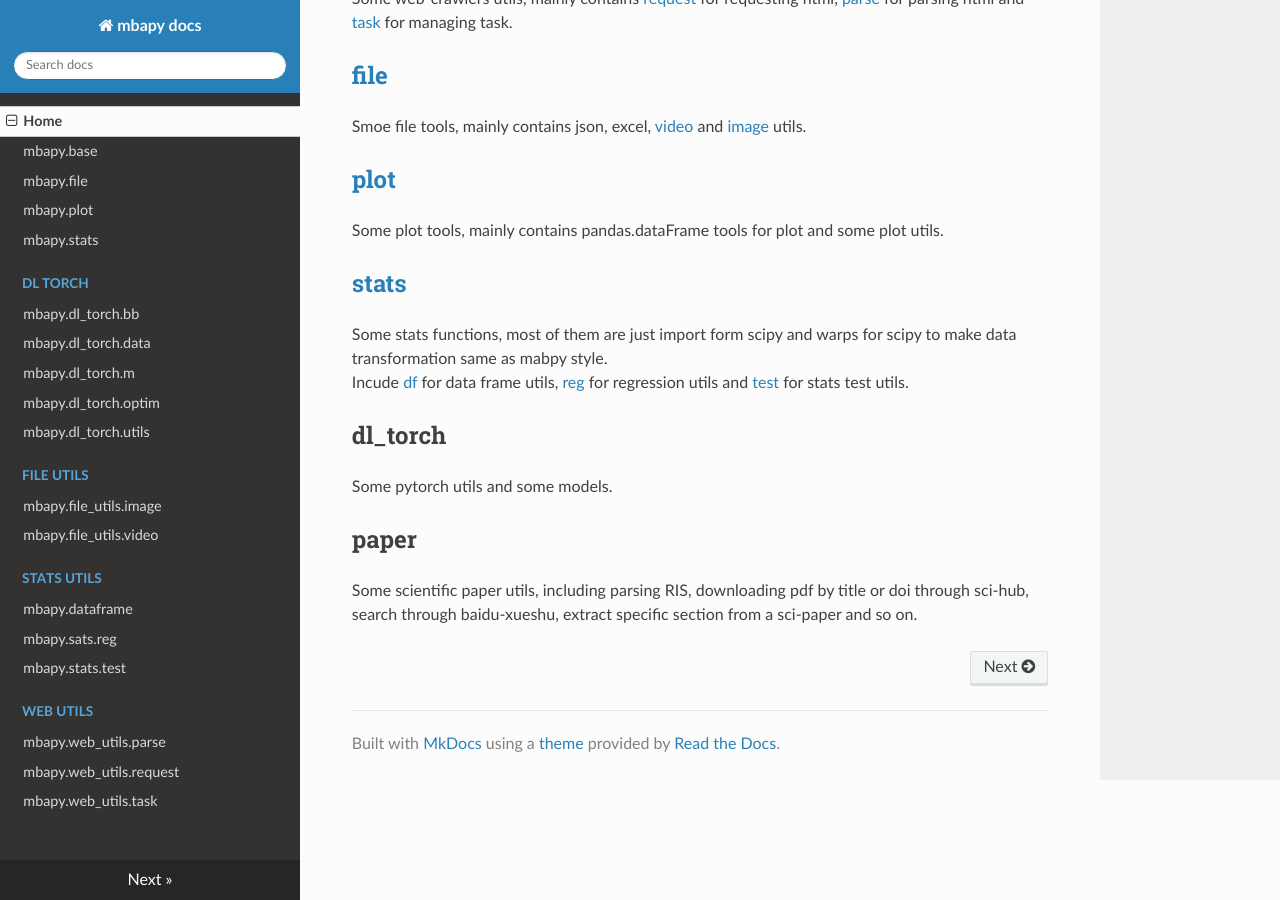
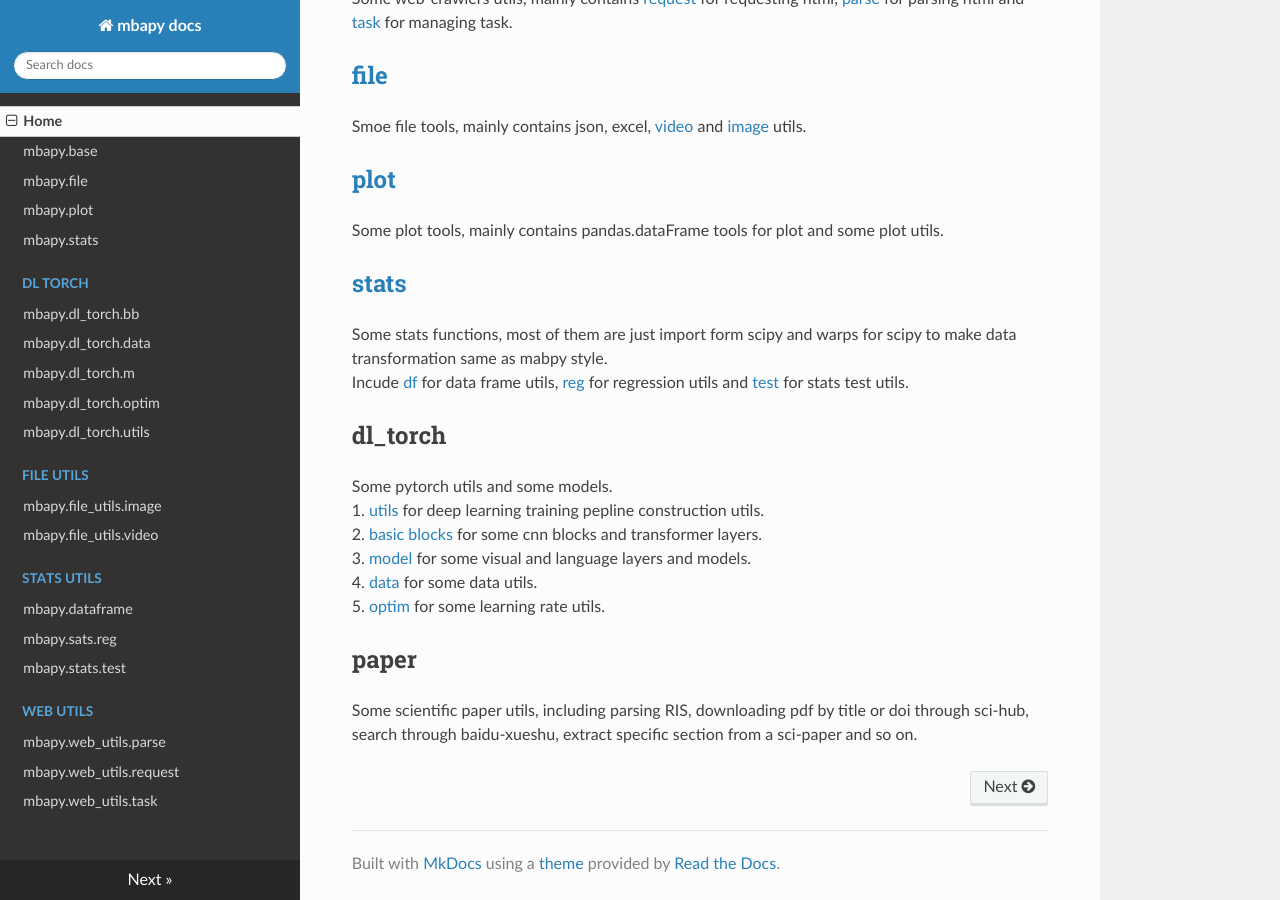
Before and after one commit to BHM-Bob/BA_PY, an MkDocs documentation site: the page built from docs/index.md, in a window 1280 px wide and 900 px high, scrolled down 650 px. Built offline with MkDocs 1.6.1, drawn with Linux system fonts in a browser that asks for light colours; nearby versions of some CDN libraries.

Commit message:
update README update docs/index

```diff
--- a/docs/index.md
+++ b/docs/index.md
@@ -26,5 +26,10 @@ Some stats functions, most of them are just import form scipy and warps for scip
 Incude [df](stats_utils/df.md) for data frame utils, [reg](stats_utils/reg.md) for regression utils and [test](stats_utils/test.md) for stats test utils.
 ## dl_torch
 Some pytorch utils and some models.
+1. [utils](dl_torch/utils.md) for deep learning training pepline construction utils.
+2. [basic blocks](dl_torch/basic_blocks.md) for some cnn blocks and transformer layers.
+3. [model](dl_torch/model.md) for some visual and language layers and models.
+4. [data](dl_torch/data.md) for some data utils.
+5. [optim](dl_torch/optim.md) for some learning rate utils.
 ## paper
 Some scientific paper utils, including parsing RIS, downloading pdf by title or doi through sci-hub, search through baidu-xueshu, extract specific section from a sci-paper and so on.
```
Also changed, not shown: README.md (+4 -4 lines).
